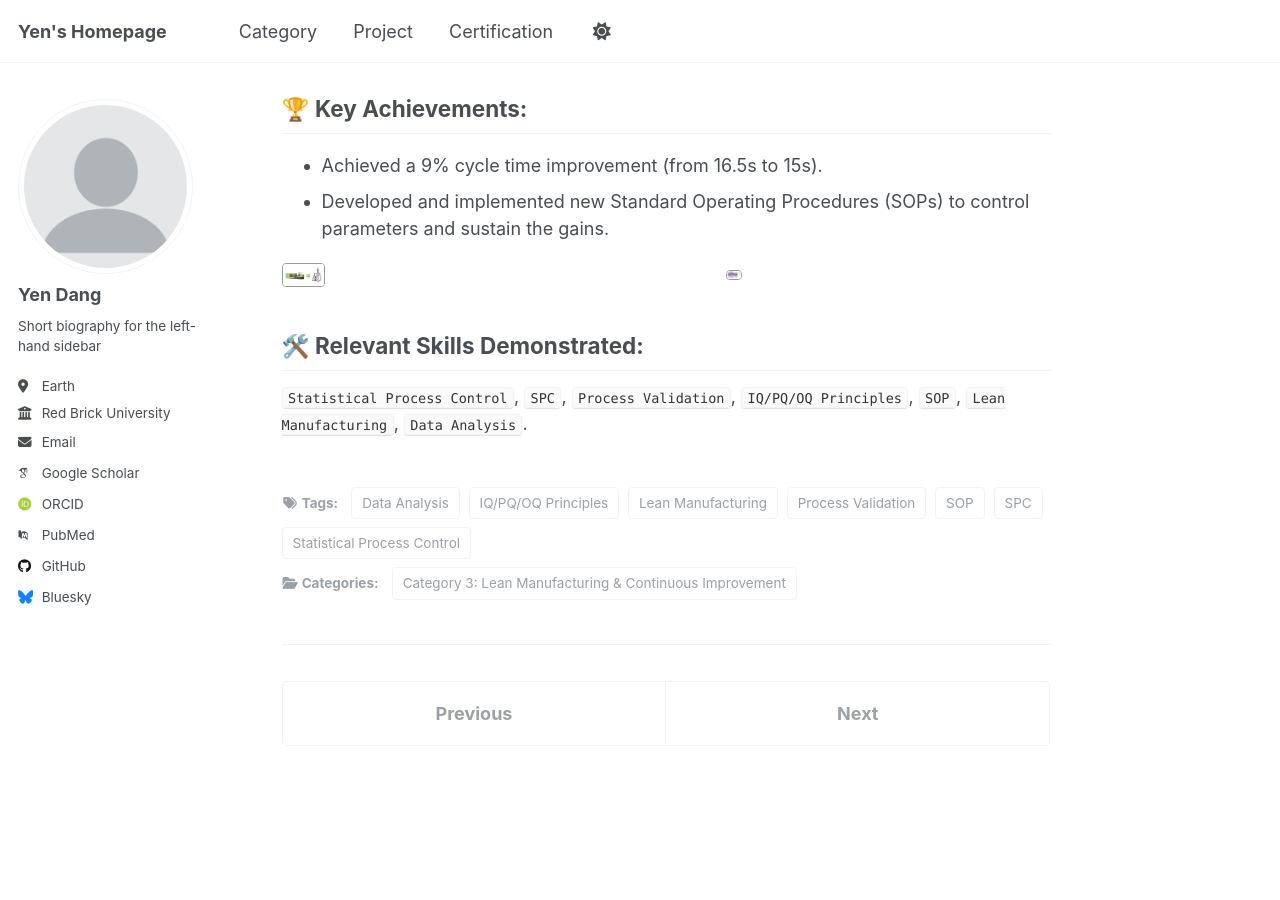
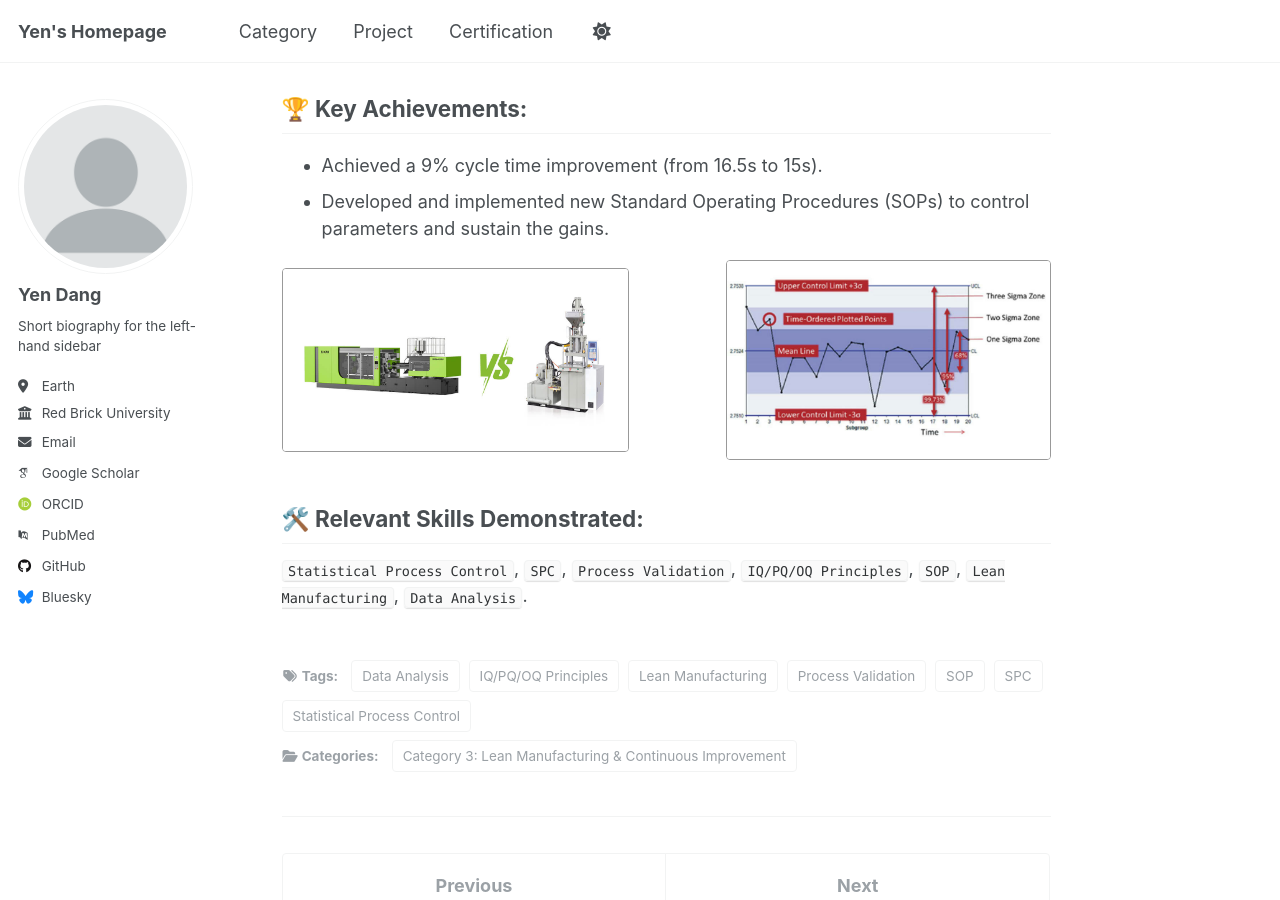
Before and after one commit to yen010390/yen010390.github.io, a Jekyll site: the page built from _project/c03-cycle-time.md, in a window 1280 px wide and 900 px high, scrolled down 338 px. Built offline with Jekyll 4.4.1, drawn with Linux system fonts in a browser that asks for light colours; some web fonts are replaced.

Commit message:
Update c03-cycle-time.md

```diff
--- a/_project/c03-cycle-time.md
+++ b/_project/c03-cycle-time.md
@@ -14,8 +14,8 @@ tag: ["Statistical Process Control", "SPC", "Process Validation", "IQ/PQ/OQ Prin
 - Achieved a 9% cycle time improvement (from 16.5s to 15s).
 - Developed and implemented new Standard Operating Procedures (SOPs) to control parameters and sustain the gains.
 <p style="display: flex; gap: 10px; align-items: center;">
-  <img src="https://yen010390.github.io/images/IM.jpg" alt="IM Machine" style="max-width: 10%; border: 1px solid #999; border-radius: 4px;">
-  <img src="https://yen010390.github.io/images/cycle-time.jpg" alt="Cycle Time" style="max-width: 5%; border: 1px solid #999; border-radius: 4px;">
+  <img src="https://yen010390.github.io/images/IM.jpg" alt="IM Machine" style="max-width: 80%; border: 1px solid #999; border-radius: 4px;">
+  <img src="https://yen010390.github.io/images/cycle-time.jpg" alt="Cycle Time" style="max-width: 100%; border: 1px solid #999; border-radius: 4px;">
 </p>
 
 
```
